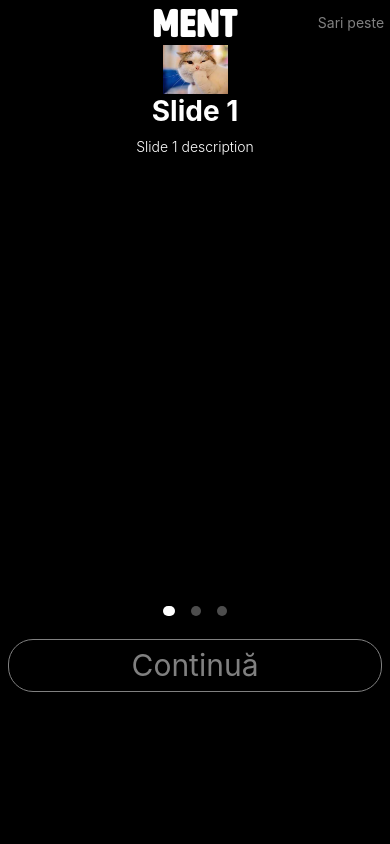
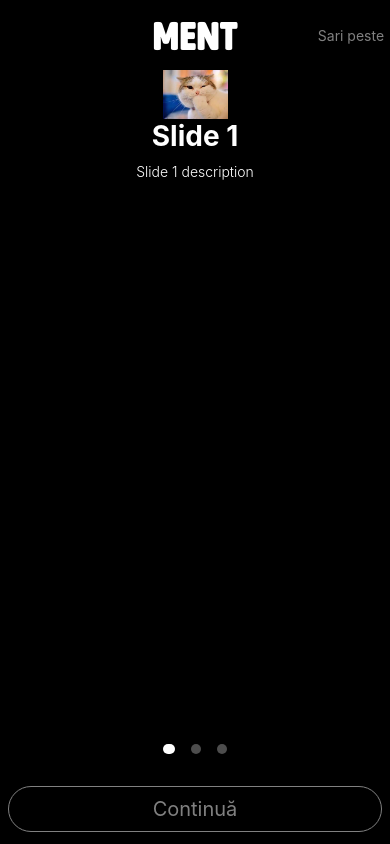
Before and after one commit to mariotescovschi/Ment, a React Native app: screen /Tutorial in a window 390 px wide. Built offline with nearby package versions, Linux system fonts and the light colour scheme.

Commit message:
Modificat locurile fisierelor Facut skipButton sa dispara pe ultimu slide

```diff
--- a/AddFriends.tsx
+++ b/SignIn/AddFriends.tsx
@@ -5,19 +5,11 @@ import {
     Text,
     View,
     StatusBar,
-    Button,
-    Pressable,
-    TouchableOpacity, Animated, FlatList
 } from 'react-native';
 import * as Font from 'expo-font';
-import {NavigationContainer, ParamListBase, useNavigation} from '@react-navigation/native';
+import {ParamListBase, useNavigation} from '@react-navigation/native';
 import {useEffect, useState} from "react";
-import Login from "./Login";
-import {createNativeStackNavigator, NativeStackNavigationProp} from "@react-navigation/native-stack";
-import Image = Animated.Image;
-import slides from "./slides";
-import TutorialItem from "./TutorialItem";
-
+import {NativeStackNavigationProp} from "@react-navigation/native-stack";
 
 const CustomText = (props) => {
     const [fontLoaded, setFontLoaded] = useState(false);
@@ -25,7 +17,7 @@ const CustomText = (props) => {
     useEffect(() => {
         async function loadFont() {
             await Font.loadAsync({
-                'AsapCondensed': require('./assets/fonts/AsapCondensed-SemiBold.ttf'),
+                'AsapCondensed': require('../assets/fonts/AsapCondensed-SemiBold.ttf'),
             });
 
             setFontLoaded(true);
--- a/Tutorial.tsx
+++ b/SignIn/Intro/Tutorial.tsx
@@ -6,7 +6,6 @@ import {NativeStackNavigationProp} from "@react-navigation/native-stack";
 import slides from "./slides";
 import TutorialItem from "./TutorialItem";
 import Paginator from "./Paginator";
-import AddFriends from "./AddFriends";
 
 //Text with AsapCondensed font
 const CustomText = (props) => {
@@ -15,7 +14,7 @@ const CustomText = (props) => {
     useEffect(() => {
         async function loadFont() {
             await Font.loadAsync({
-                'AsapCondensed': require('./assets/fonts/AsapCondensed-Black.ttf'),
+                'AsapCondensed': require('../../assets/fonts/AsapCondensed-Black.ttf'),
             });
 
             setFontLoaded(true);
@@ -44,7 +43,6 @@ const Tutorial = () => {
 
     //To know which slide is currently displayed
     const [currentIndex, setCurrentIndex] = useState(0);
-
     const scrollX = useRef(new Animated.Value(0)).current;
 
     //To know when the user has scrolled to the next slide
@@ -53,7 +51,6 @@ const Tutorial = () => {
     }).current;
 
     const viewConfig = useRef({ viewAreaCoveragePercentThreshold: 50 }).current;
-
     const slidesRef = useRef(null);
 
     //To scroll to the next slide
@@ -65,24 +62,32 @@ const Tutorial = () => {
             navigation.navigate('Login');
         }
     };
+
+    //To show the skip button
+    const showSkip = () => {
+            return(
+                    <Pressable onPress={() => navigation.navigate('Login')}>
+                        <Text style={style.skipButton}> Sari peste </Text>
+                    </Pressable>
+            )
+
+    }
     return(
-        <View style={style.page}>
-
+        <SafeAreaView style={style.page}>
+            <StatusBar barStyle="light-content" backgroundColor='black'/>
             {/*The header*/}
-            <SafeAreaView style = {style.header} >
+            <View style = {style.header} >
                 <View style={style.extra}/>
 
                 <CustomText style = {style.title}> MENT </CustomText>
 
                 {/*The skip button*/}
-                <View  style={style.button}>
-                <Pressable
-                    onPress={() => navigation.navigate('Login')}>
-                    <Text style={style.skipButton}> Sari peste </Text>
-                </Pressable>
-                </View>
+                <View style={style.button} >
+                    {currentIndex < slides.length - 1 ? showSkip() : null}
+                    </View>
 
-            </SafeAreaView>
+
+            </View>
 
             <View style={style.content}>
 
@@ -131,7 +136,7 @@ const Tutorial = () => {
                     </Text>
                 </Pressable>
             </View>
-        </View>
+        </SafeAreaView>
     );
 }
 
@@ -147,6 +152,7 @@ const style = StyleSheet.create({
         width: '33%',
     },
     title: {
+        includeFontPadding: false,
         color: '#fff',
         fontSize: 40,
         textAlign: 'center',
@@ -154,7 +160,7 @@ const style = StyleSheet.create({
         width: '33%',
     },
     header: {
-        paddingTop: Platform.OS === 'android' ? StatusBar.currentHeight + 5 : 0,
+        flex: 1,
         flexDirection: 'row',
         alignItems: 'center',
         justifyContent: 'center',
@@ -168,7 +174,7 @@ const style = StyleSheet.create({
     },
     nextButtonText:{
         textAlign: 'center',
-        fontSize: 30,
+        fontSize: 20,
     },
     nextButton:{
         alignSelf: 'stretch',
@@ -177,17 +183,17 @@ const style = StyleSheet.create({
         borderRadius: Platform.OS === 'android' ? 50 : 25,
         borderWidth: 1,
         marginHorizontal: '2%',
-        paddingVertical: '2%',
+        paddingVertical: '2.5%',
         borderColor: 'grey',
     },
     nextButtonView:{
         alignSelf: 'stretch',
         justifyContent: 'center',
         alignItems: 'center',
-        height: '7%',
+        flex: 1,
     },
     content:{
-        height: '70%',
+        flex: 10,
         justifyContent: 'center',
     },
     item:{
--- a/slides.js
+++ b/SignIn/Intro/slides.js
@@ -3,18 +3,18 @@ export default[
         id: '1',
         title: 'Slide 1',
         description: 'Slide 1 description',
-        image: require('./assets/explanationPhotos/Unknown-3.jpg'),
+        image: require('../../assets/explanationPhotos/Unknown-3.jpg'),
     },
     {
         id: '2',
         title: 'Slide 2',
         description: 'Slide 2 description',
-        image: require('./assets/explanationPhotos/Unknown-4.jpg'),
+        image: require('../../assets/explanationPhotos/Unknown-4.jpg'),
     },
     {
         id: '3',
         title: 'Slide 3',
         description: 'Slide 3 description',
-        image: require('./assets/explanationPhotos/Unknown-5.jpg'),
+        image: require('../../assets/explanationPhotos/Unknown-5.jpg'),
     },
 ]
--- a/Login.tsx
+++ b/SignIn/Login.tsx
@@ -1,22 +1,12 @@
-import {
-    ActivityIndicator,
-    Button,
-    KeyboardAvoidingView,
-    Pressable,
-    StyleSheet,
-    Text,
-    TextInput,
-    View
-} from 'react-native';
+import {ActivityIndicator, Button, KeyboardAvoidingView, StyleSheet, TextInput, View} from 'react-native';
 import {ParamListBase, useNavigation} from "@react-navigation/native";
 import {NativeStackNavigationProp} from "@react-navigation/native-stack";
 import React, {useState} from "react";
-import {FIREBASE_AUTH} from './FireBaseConfig';
+import {FIREBASE_AUTH} from '../FireBaseConfig';
 import {signInWithEmailAndPassword, createUserWithEmailAndPassword} from 'firebase/auth';
 
 
 const Login = () => {
-    const [phone, setPhone] = useState('');
     const navigation = useNavigation<NativeStackNavigationProp<ParamListBase>>();
     const [email, setEmail] = useState('');
     const [loading, setLoading] = useState(false);
```
Also changed, not shown: App.tsx (+4 -6 lines), SignIn/Intro/Paginator.tsx (renamed from Paginator.tsx), SignIn/Intro/TutorialItem.tsx (renamed from TutorialItem.tsx).
